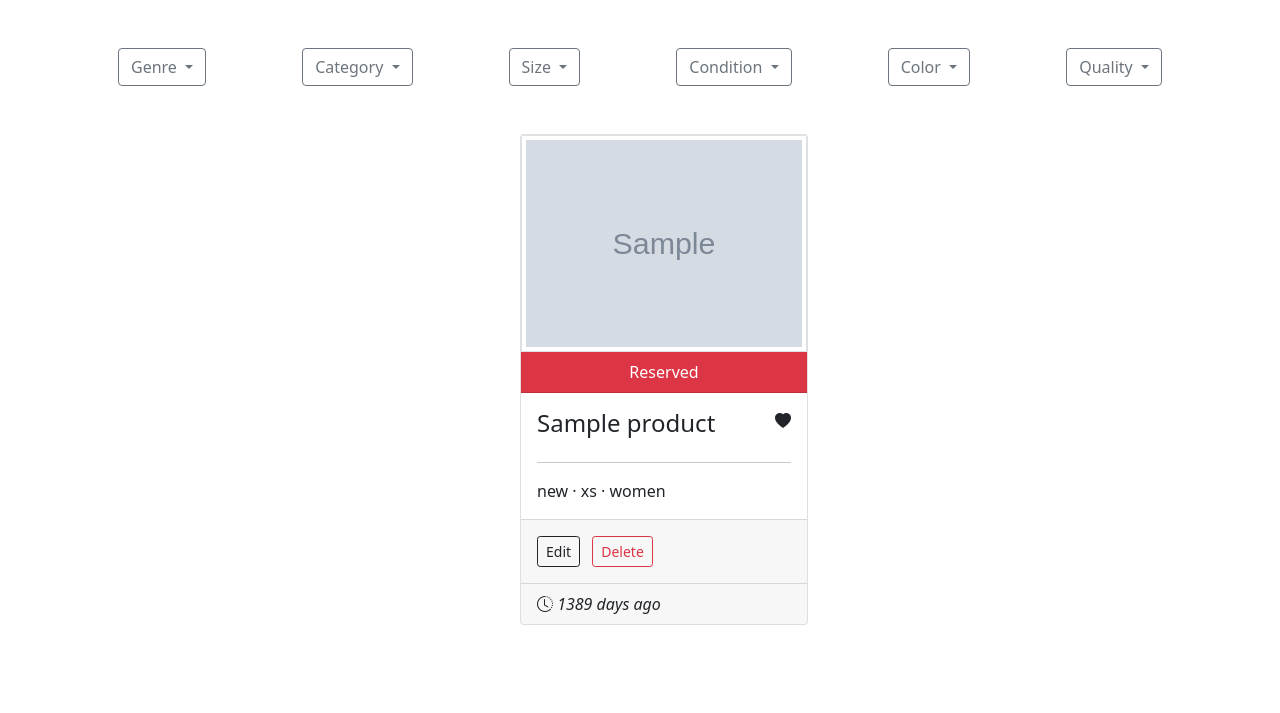
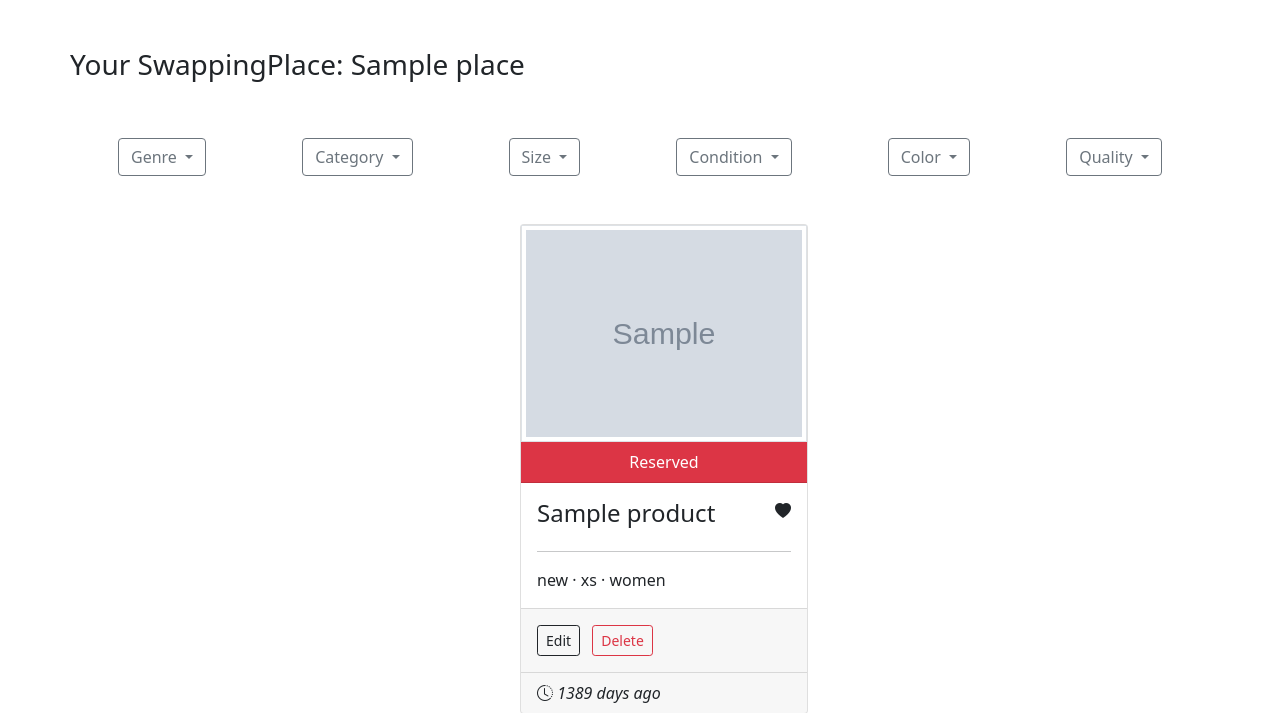
Before and after one commit to LudoTreb/Swapping-place, a Django app: page /swapping/my-products in a window 1280 px wide. Shown: the part 72-785 px from the top of the page. Run offline with Django 4.2, Linux system fonts and the light colour scheme; a user stored in the database is signed in; tables that the repository leaves empty hold one stand-in row (values such as "Sample post"); grey boxes marked "Sample" are stand-in pictures.

Commit message:
up date the template to display the name of the place

```diff
--- a/templates/swapping/my_product_list.html
+++ b/templates/swapping/my_product_list.html
@@ -4,6 +4,12 @@
 {% block title %}Swapping Product{% endblock title %}
 
 {% block content %}
+<div class="container-sm d-flex mt-5">
+    {% for place in places %}
+        <h3>Your SwappingPlace: {{ place.name }}</h3>
+    {% endfor %}
+</div>
+
 <div class="container-sm d-flex justify-content-around mt-5">
     <div class="dropdown">
         <button class="btn btn-outline-secondary dropdown-toggle" type="button" data-bs-toggle="dropdown" aria-expanded="false">
@@ -99,7 +105,6 @@
                     <a class="btn btn-outline-danger btn-sm" href="{% url "product_delete" product.pk %}">Delete</a>
                 </div>
             {% endif %}
-
             <div class="card-footer text-body-secondary">
                 <i class="bi bi-clock-history"> {{ product.how_long }}</i>
             </div>
```
